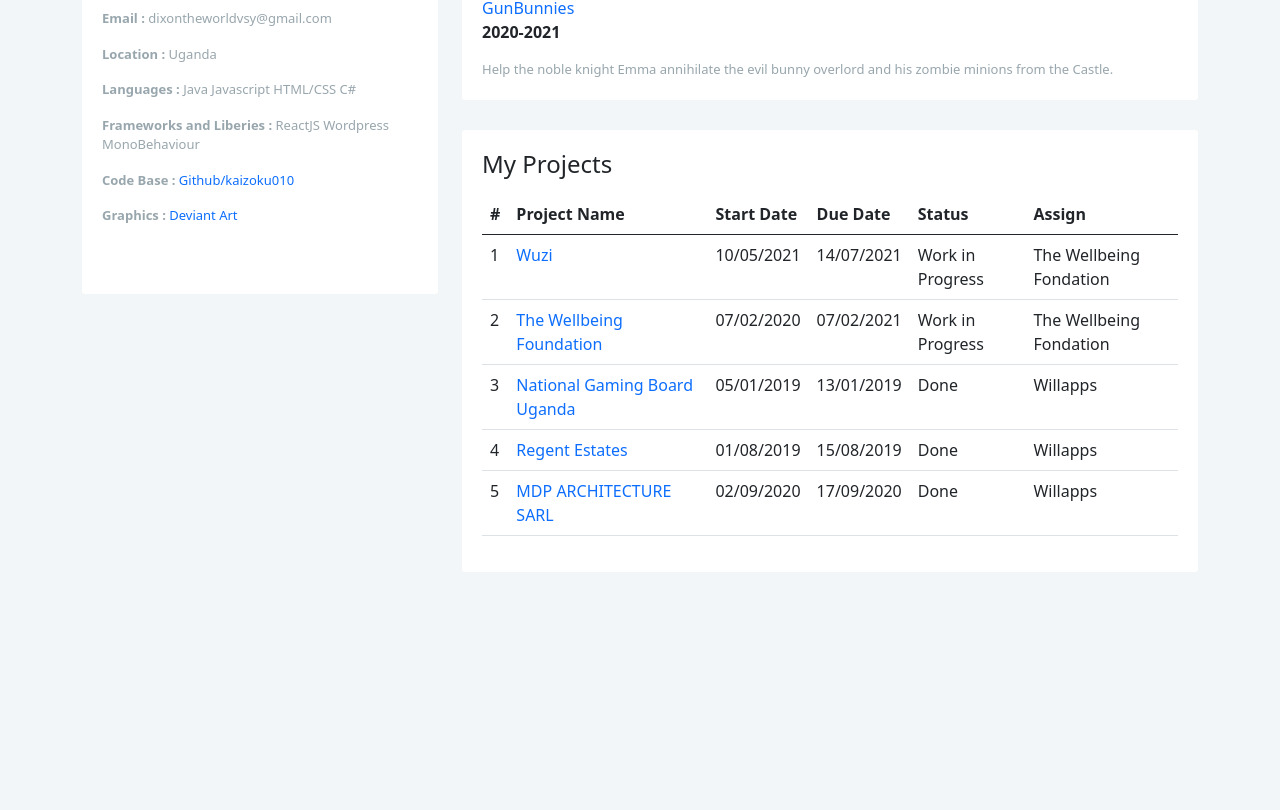
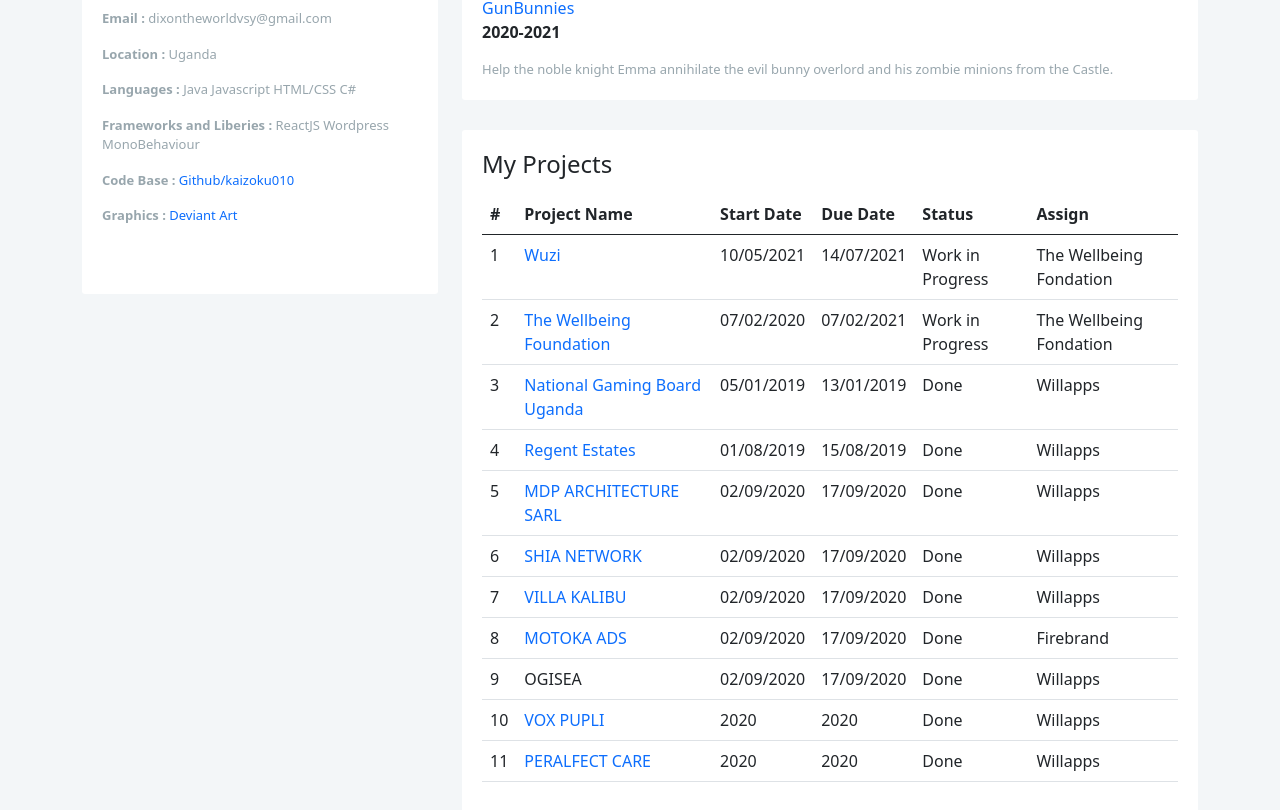
Before and after one commit to kaizoku010/firebrand, a React (Create React App) app: page / in a window 1280 px wide. Shown: the part 543-1353 px from the top of the page. Before the commit the page ends 1145 px from the top, so only its background shows below. Built offline with nearby package versions, Linux system fonts and the light colour scheme.

Commit message:
more links

```diff
--- a/src/App.js
+++ b/src/App.js
@@ -213,7 +213,99 @@ function App() {
                           <td>17/09/2020</td>
                           <td><span className="label label-warning">Done</span></td>
                           <td>Willapps</td>
+
                         </tr>
+
+                        <tr>
+                          <td>6</td>
+                          <td>
+                            <a target="_blank" href="">
+
+                              SHIA NETWORK
+                            </a>
+                          </td>
+                          <td>02/09/2020</td>
+                          <td>17/09/2020</td>
+                          <td><span className="label label-warning">Done</span></td>
+                          <td>Willapps</td>
+
+                        </tr>
+
+                        <tr>
+                          <td>7</td>
+                          <td>
+                            <a target="_blank" href="">
+
+                              VILLA KALIBU
+                            </a>
+                          </td>
+                          <td>02/09/2020</td>
+                          <td>17/09/2020</td>
+                          <td><span className="label label-warning">Done</span></td>
+                          <td>Willapps</td>
+
+                        </tr>
+
+                        <tr>
+                          <td>8</td>
+                          <td>
+                            <a target="_blank" href="">
+
+                              MOTOKA ADS
+                            </a>
+                          </td>
+                          <td>02/09/2020</td>
+                          <td>17/09/2020</td>
+                          <td><span className="label label-warning">Done</span></td>
+                          <td>Firebrand</td>
+
+                        </tr>
+
+                        <tr>
+                          <td>9</td>
+                          <td>
+                            <a target="_blank" >
+
+                              OGISEA
+                            </a>
+                          </td>
+                          <td>02/09/2020</td>
+                          <td>17/09/2020</td>
+                          <td><span className="label label-warning">Done</span></td>
+                          <td>Willapps</td>
+
+                        </tr>
+
+                        <tr>
+                          <td>10</td>
+                          <td>
+                            <a target="_blank" href="https://voxpopuli.ug/">
+
+                              VOX PUPLI
+                            </a>
+                          </td>
+                          <td>2020</td>
+                          <td>2020</td>
+                          <td><span className="label label-warning">Done</span></td>
+                          <td>Willapps</td>
+
+                        </tr>
+                        <tr>
+                          <td>11</td>
+                          <td>
+                            <a target="_blank" href="https://www.pearlfect1998.com/">
+
+                              PERALFECT CARE
+                            </a>
+                          </td>
+                          <td>2020</td>
+                          <td>2020</td>
+                          <td><span className="label label-warning">Done</span></td>
+                          <td>Willapps</td>
+
+                        </tr>
+
+
                       </tbody>
                     </table>
                   </div>
```
Lines whose indentation alone changed are shown as unchanged.
